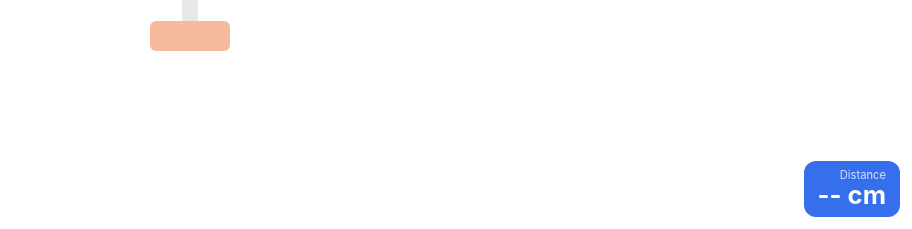
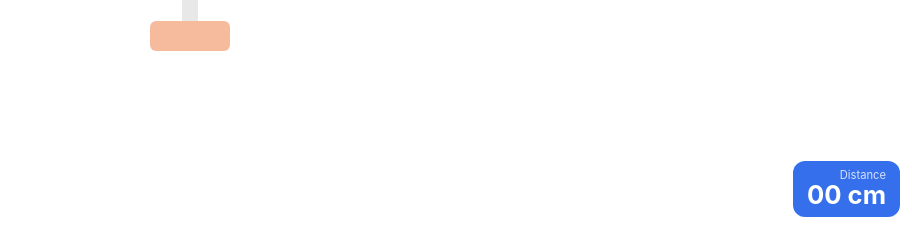
Before and after one commit to Mecanics3d/barmotdis, a plain HTML site: page index.html in a window 1280 px wide. Shown: the part 571-800 px from the top of the page, without its empty margins (368-1280 px from the left). Drawn offline with Linux system fonts and the light colour scheme.

Commit message:
Update index.html

```diff
--- a/index.html
+++ b/index.html
@@ -103,7 +103,7 @@
   <Distance du sonar (bas à droite, masquée tant qu'elle n'est pas valide) -->
   <div id="dist">
     <small>Distance</small>
-    <span id="distval">-- cm</span>
+    <span id="distval">00 cm</span>
   </div>
 
 <script>
```
